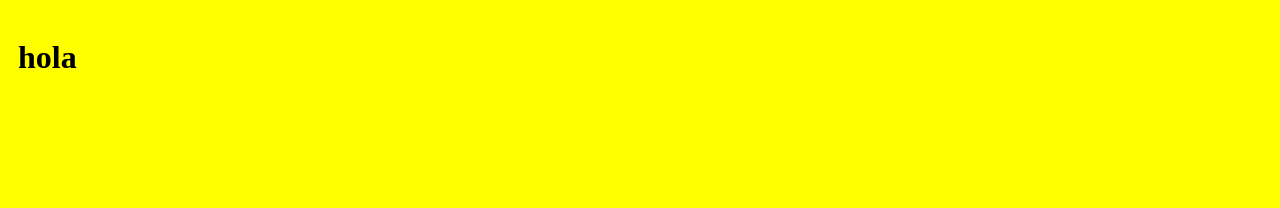
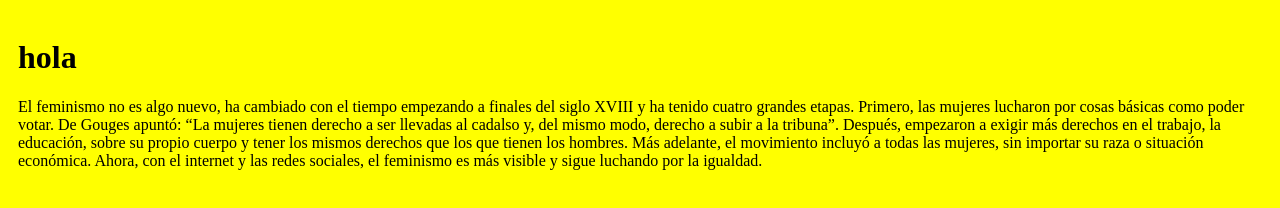
Before and after one commit to sofiagomar/sofiagomar.github.io, a plain HTML site: page Subtema1.html in a window 1280 px wide. Drawn offline with Linux system fonts and the light colour scheme.

Commit message:
Update Subtema1.html

```diff
--- a/Subtema1.html
+++ b/Subtema1.html
@@ -1,7 +1,7 @@
 <!DOCTYPE html>
 <html>
 <head>
-<title> subtitulo 1</title>
+<title> Historia del feminismo </title>
 <style>
 body {padding:10px;
 background-color:yellow;
@@ -9,5 +9,11 @@ background-color:yellow;
 </head>
 <body>
 <h1>hola </h1>
+  <p> El feminismo no es algo nuevo, ha cambiado con el tiempo empezando a finales del siglo XVIII y ha tenido cuatro grandes etapas.
+    Primero, las mujeres lucharon por cosas básicas como poder votar.
+    De Gouges apuntó: “La mujeres tienen derecho a ser llevadas al cadalso y, del mismo modo, derecho a subir a la tribuna”. Después, empezaron a exigir más
+    derechos en el trabajo, la educación,  sobre su propio cuerpo y tener los mismos derechos que los que tienen los hombres. Más adelante, el movimiento incluyó a
+    todas las mujeres, sin importar su raza o situación económica. Ahora, con el internet y las redes sociales, el feminismo es más visible y sigue luchando por
+    la igualdad. </p>
 </body>
 </html>
```
